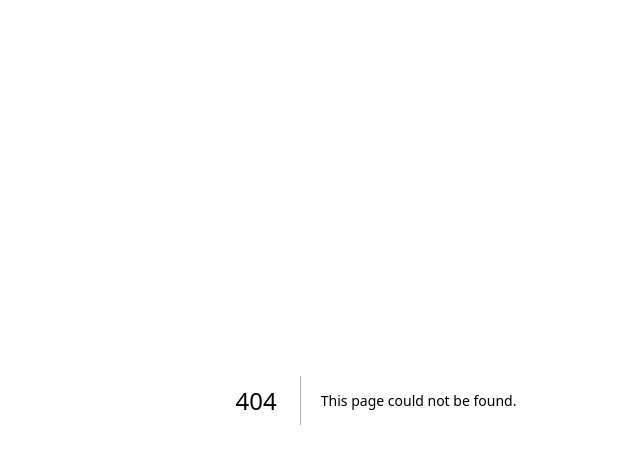
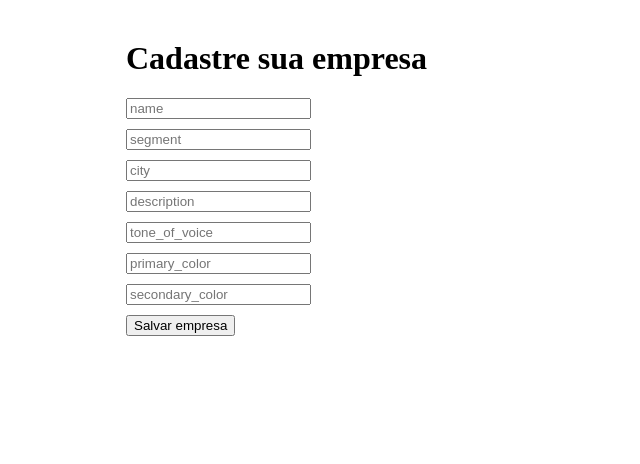
Before and after one commit to kelvin-brandia/brandia-mvp, a Next.js app: page /company in a window 1280 px wide. Before the commit this address had no page. Shown: the top 464 px of the page, without its empty margins (264-904 px from the left). Built offline with nearby package versions, Linux system fonts and the light colour scheme; no server answers.

Commit message:
Create page.tsx

```diff
--- /dev/null
+++ b/app/company/page.tsx
@@ -0,0 +1,54 @@
+'use client'
+
+import { useState } from 'react'
+import { supabase } from '../../lib/supabase'
+import { useRouter } from 'next/navigation'
+
+export default function CompanyPage() {
+  const router = useRouter()
+  const [form, setForm] = useState({
+    name: '',
+    segment: '',
+    city: '',
+    description: '',
+    tone_of_voice: '',
+    primary_color: '',
+    secondary_color: '',
+  })
+
+  async function handleSubmit(e: React.FormEvent) {
+    e.preventDefault()
+
+    const { data: userData } = await supabase.auth.getUser()
+    if (!userData.user) return
+
+    await supabase.from('companies').insert({
+      ...form,
+      user_id: userData.user.id,
+    })
+
+    router.push('/dashboard')
+  }
+
+  return (
+    <div style={{ maxWidth: 500, margin: '40px auto' }}>
+      <h1>Cadastre sua empresa</h1>
+
+      {Object.keys(form).map((field) => (
+        <input
+          key={field}
+          placeholder={field}
+          value={(form as any)[field]}
+          onChange={(e) =>
+            setForm({ ...form, [field]: e.target.value })
+          }
+          style={{ display: 'block', marginBottom: 10 }}
+        />
+      ))}
+
+      <button onClick={handleSubmit}>
+        Salvar empresa
+      </button>
+    </div>
+  )
+}
```
